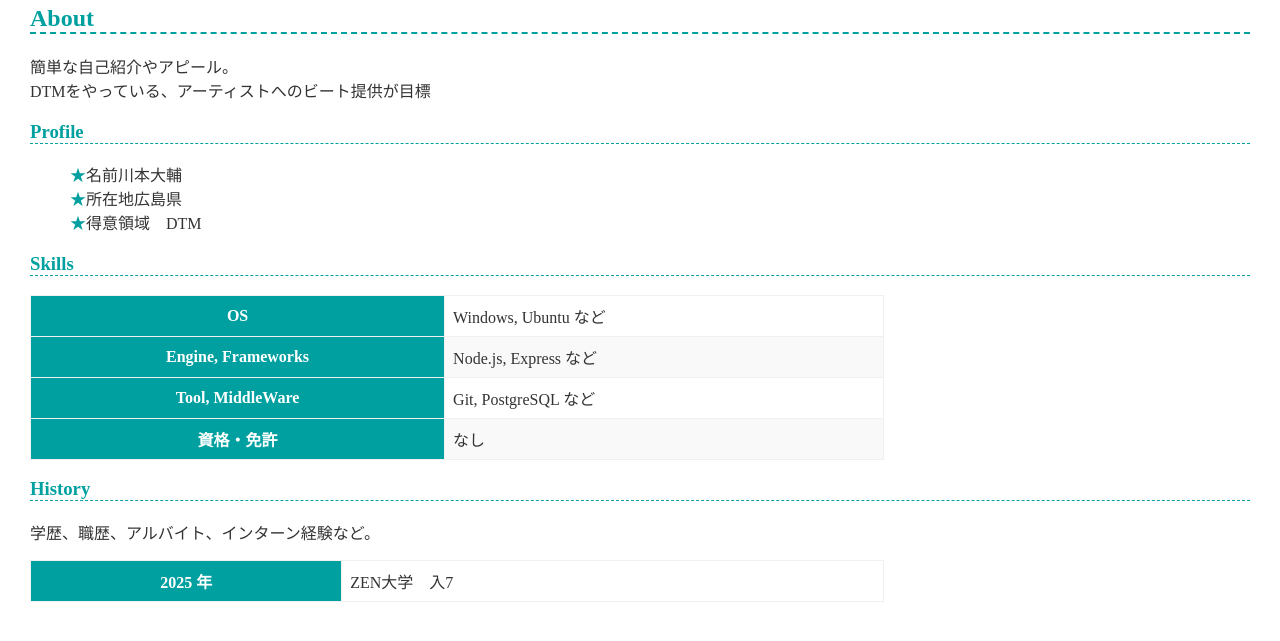
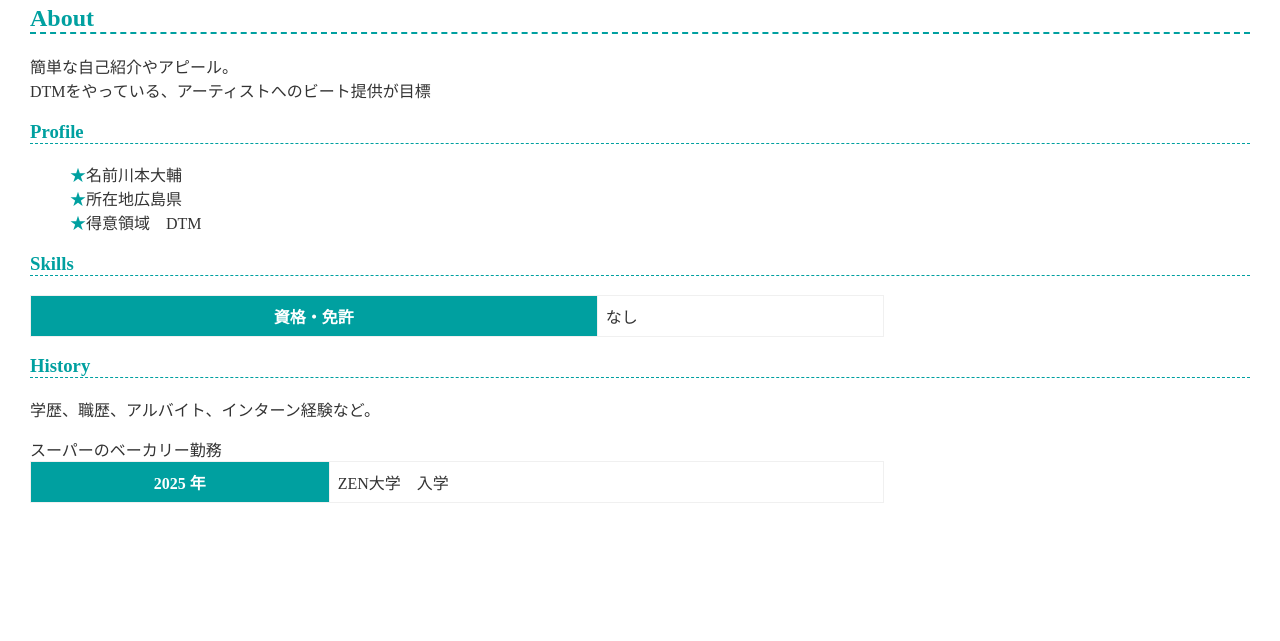
Before and after one commit to dkgyouza-max/dkgyoza-max.github.io, a plain HTML site: page index.html in a window 1280 px wide. Shown: the part 141-782 px from the top of the page. Drawn offline with Linux system fonts and the light colour scheme.

Commit message:
Update index.html

```diff
--- a/index.html
+++ b/index.html
@@ -25,18 +25,7 @@
     <h3>Skills</h3>
     <table>
       <tr>
-        <th>OS</th>
-        <td>Windows, Ubuntu など</td>
-      </tr>
-      <tr>
-        <th>Engine, Frameworks</th>
-        <td>Node.js, Express など</td>
-      </tr>
-      <tr>
-        <th>Tool, MiddleWare</th>
-        <td>Git, PostgreSQL など</td>
-      </tr>
-      <tr>
+
         <th>資格・免許</th>
         <td>なし</td>
       </tr>
@@ -44,10 +33,11 @@
 
     <h3>History</h3>
     <p>学歴、職歴、アルバイト、インターン経験など。</p>
+    スーパーのベーカリー勤務
     <table>
       <tr>
         <th>2025 年</th>
-        <td>ZEN大学　入7</td>
+        <td>ZEN大学　入学</td>
       </tr>
     </table>
   </body>
```
